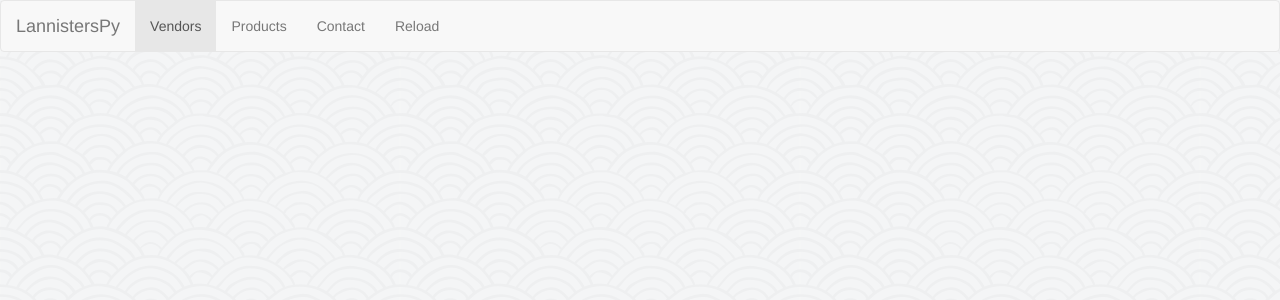
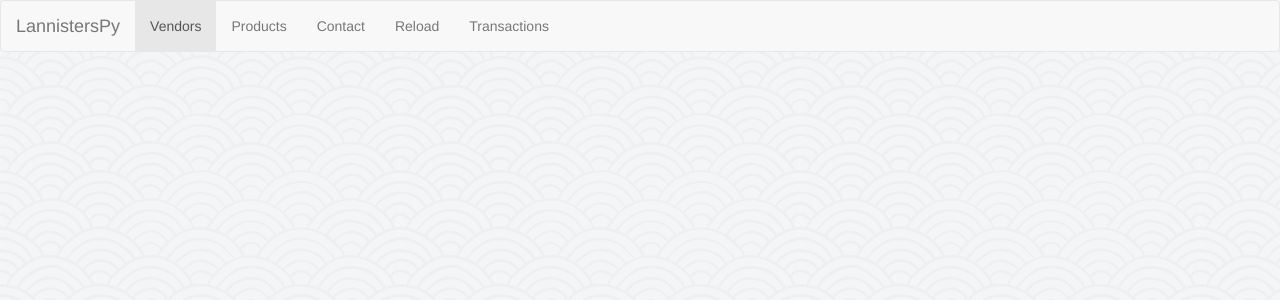
Before and after one commit to lyk2017-python/LannistersPy, a Django app: page / in a window 1280 px wide. Shown: the top 300 px of the page. Run offline with Django 3.2, Linux system fonts and the light colour scheme; data that the repository does not hold is empty; some libraries are stand-ins or nearby versions.

Commit message:
TransactionsListView added.

```diff
--- a/payment/templates/payment/theme.html
+++ b/payment/templates/payment/theme.html
@@ -25,13 +25,15 @@
             <div class="collapse navbar-collapse" id="bs-example-navbar-collapse-1">
                 <ul class="nav navbar-nav">
                     {% url "index" as index_url %}
-                    <li {% if request.path == index_url %}class="active"{% endif %}><a href="/">Vendors <span class="sr-only">(current)</span></a></li>
+                    <li {% if request.path == index_url %}class="active"{% endif %}><a href="/">Vendors </a></li>
                     {% url "products" as products_url %}
-                    <li  {% if request.path == products_url %}class="active"{% endif %}><a href="{% url "products" %}">Products <span class="sr-only">(current)</span></a></li>
+                    <li  {% if request.path == products_url %}class="active"{% endif %}><a href="{% url "products" %}">Products </a></li>
                     {% url "contact" as contact_url %}
-                    <li  {% if request.path == contact_url %}class="active"{% endif %}><a href="{% url "contact" %}">Contact <span class="sr-only">(current)</span></a></li>
+                    <li  {% if request.path == contact_url %}class="active"{% endif %}><a href="{% url "contact" %}">Contact </a></li>
                     {% url "card" as card_url %}
-                    <li  {% if request.path == card_url %}class="active"{% endif %}><a href="{% url "card" %}">Reload <span class="sr-only">(current)</span></a></li>
+                    <li  {% if request.path == card_url %}class="active"{% endif %}><a href="{% url "card" %}">Reload </a></li>
+                    {% url "transactions" as transactions_url %}
+                    <li  {% if request.path == transactions_url %}class="active"{% endif %}><a href="{% url "transactions" %}">Transactions </a></li>
                 </ul>
             </div><!-- /.navbar-collapse -->
         </div><!-- /.container-fluid -->
--- a/payment/urls.py
+++ b/payment/urls.py
@@ -1,6 +1,6 @@
 from django.conf.urls import url
 from payment import views
-from payment.views import ContactFormView, CardFormView
+from payment.views import ContactFormView, CardFormView, TransactionListView
 
 urlpatterns = [
     url(r'^$', views.IndexView.as_view(), name="index"),
@@ -8,5 +8,6 @@ urlpatterns = [
     url(r'^product/(?P<product_slug>[\w-]+)/$', views.ProductView.as_view(), name="product"),
     url(r'^products/$', views.ProductListView.as_view(), name="products"),
     url(r'^contact/$', ContactFormView.as_view(), name="contact"),
-    url(r'^card/$', CardFormView.as_view(), name='card')
+    url(r'^card/$', CardFormView.as_view(), name='card'),
+    url(r'^transactions/$', TransactionListView.as_view(), name='transactions')
 ]
--- a/payment/views.py
+++ b/payment/views.py
@@ -1,5 +1,5 @@
 from django.views import generic
-from payment.models import Vendor, Product, PrepaidCard, UserCard
+from payment.models import Vendor, Product, Transaction
 from payment.forms import ContactForm, CommentForm, CardForm
 from django.core.mail import send_mail
 from django.http import Http404
@@ -71,6 +71,16 @@ class ProductListView(generic.ListView):
         return context
 
 
+class TransactionListView(generic.ListView):
+    model = Transaction
+
+    def get_context_data(self, **kwargs):
+        context = super().get_context_data(**kwargs)
+        transactions = context["object_list"]
+        context["transactions"] = transactions
+        return context
+
+
 class ContactFormView(generic.FormView):
     form_class = ContactForm
     template_name = "payment/contact.html"
```
Also changed, not shown: payment/templates/payment/transaction_list.html (added, +12 -0 lines).
